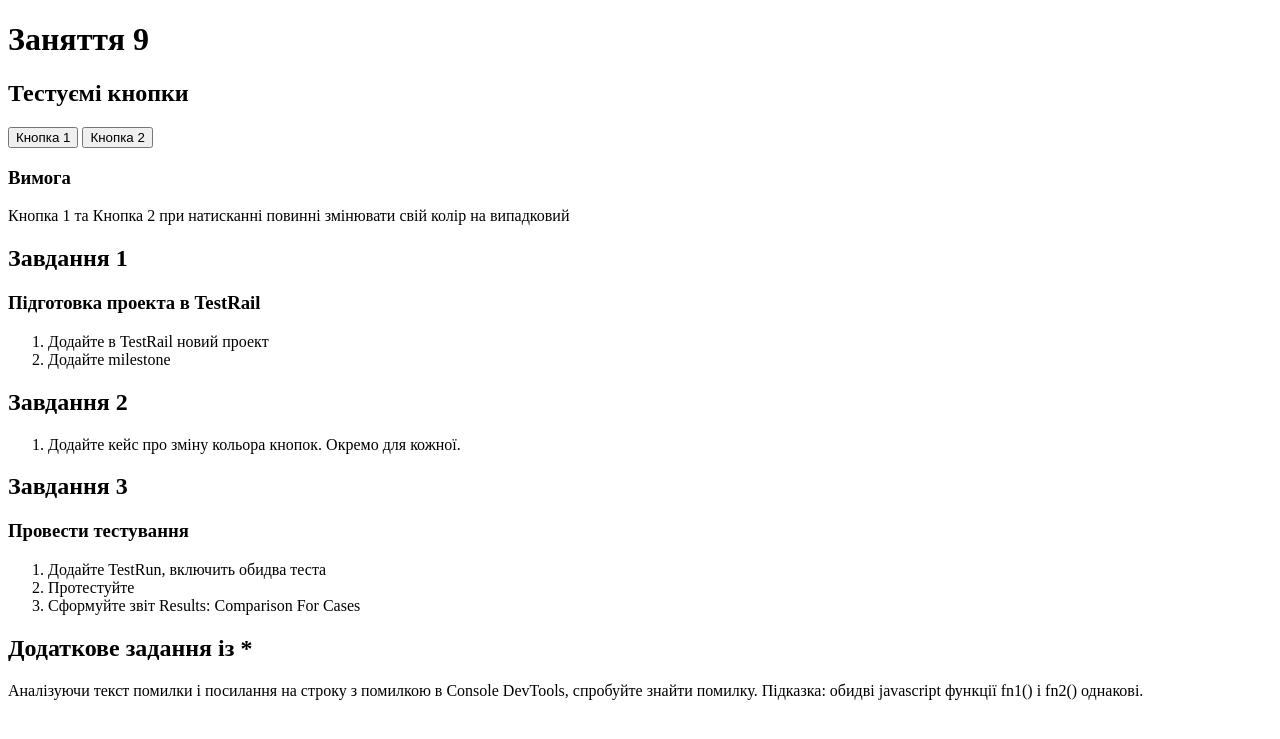
After one commit to antivariant/geted_testsite, a PHP site: page /lesson9.html in a window 1280 px wide. The commit adds this page. Shown: the top 739 px of the page. Run offline with PHP 8.4, Linux system fonts and the light colour scheme.

```diff
--- a/API/services/film.js
+++ b/API/services/film.js
@@ -5,13 +5,14 @@ const config = require('../config');
 async function getMultiple(page = 1){
   const offset = helper.getOffset(page, config.listPerPage);
   const rows = await db.query(
-    `select m.id, m.title, m.year, p.name
+    `select m.id, m.title, m.year, GROUP_CONCAT(p.name) AS name
     from
     movies as m
     left join stars as s
       on (m.id = s.movie_id)
     left join people as p
-      on (s.person_id = p.id) LIMIT ${offset},${config.listPerPage}`
+      on (s.person_id = p.id)
+    group by m.id, m.title, m.year  LIMIT ${offset},${config.listPerPage}`
   );
 
   const data = helper.emptyOrRows(rows);
--- /dev/null
+++ b/backend/lesson9.html
@@ -0,0 +1,51 @@
+<!DOCTYPE html>
+<html lang="en">
+<head>
+    <meta charset="UTF-8">
+    <title>Document</title>
+    <script lang="javascript">
+        function fn1(){
+            var randomHue = Math.floor(Math.random()*360);
+            var randomHSLAColor = `hsla(${randomHue},100%,50%, 0.2)`;
+            var element = document.getElementById("button1");
+            element.setAttribute("style",`background-color:${randomHSLAColor}`);
+        }
+
+        function fn2(){
+            var randomHue = Math.floor(Math.random()*360);
+            var randomHSLAColor = `hsla(${randomHue},100%,50%, 0.2)`;
+            var element = document.getElementById("button2");
+            elenent.setAttribute("style",`background-color:${randomHSLAColor}`);
+        }
+    </script>
+</head>
+<body>
+    <h1>Заняття 9</h1>
+    <h2>Тестуємі кнопки</h2>
+    <button id="button1" type="button" onclick="fn1()">Кнопка 1</button>
+    <button id="button2" type="button" onclick="fn2()">Кнопка 2</button>
+    <h3>Вимога</h3>
+    <p>Кнопка 1 та Кнопка 2 при натисканні повинні змінювати свій колір на випадковий</p>
+    <h2>Завдання 1</h2>
+    <h3>Підготовка проекта в TestRail</h3>
+    <ol>
+        <li>Додайте в TestRail новий проект</li>
+        <li>Додайте milestone</li>
+    </ol>
+    <h2>Завдання 2</h2>
+    <ol>
+        <li>Додайте кейс про зміну кольора кнопок. Окремо для кожної.</li>
+    </ol>
+    <h2>Завдання 3</h2>
+    <h3>Провести тестування</h3>
+    <ol>
+        <li>Додайте TestRun, включить обидва теста</li>
+        <li>Протестуйте</li>
+        <li>Сформуйте звіт Results: Comparison For Cases</li>
+    </ol>
+    <h2>Додаткове задання із *</h2>
+    <p>Аналізуючи текст помилки і посилання на строку з помилкою в Console DevTools,
+       спробуйте знайти помилку. Підказка: обидві javascript функції fn1() і fn2() однакові.
+    </p>
+</body>
+</html>
```
Also changed, not shown: backend/index.php (+15 -1 lines).
